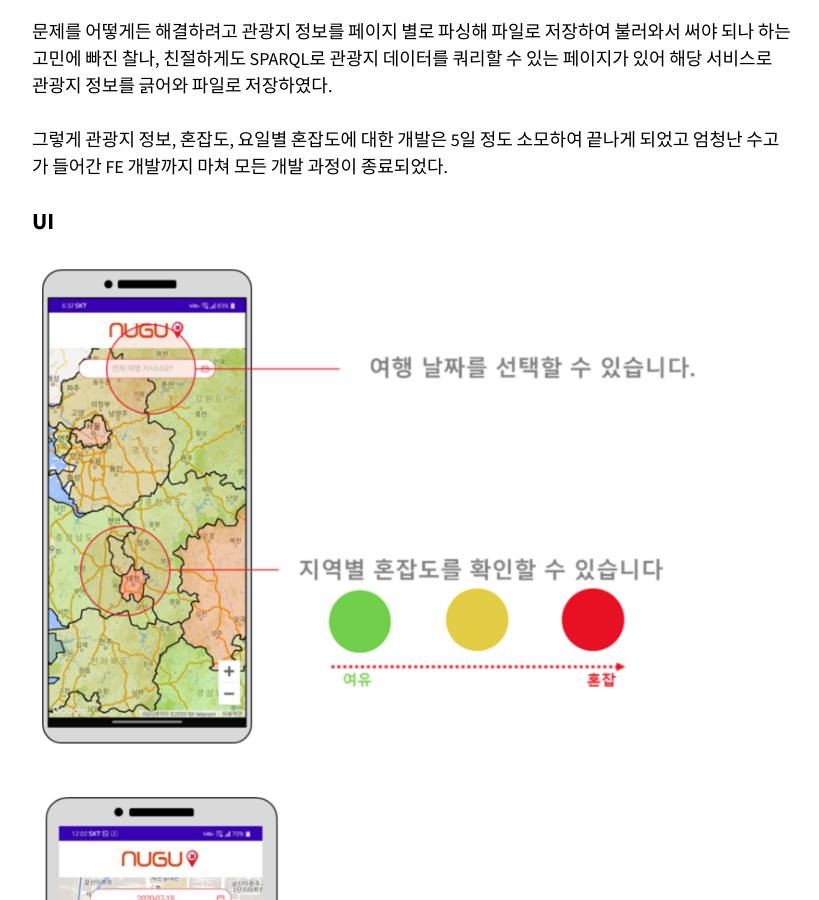
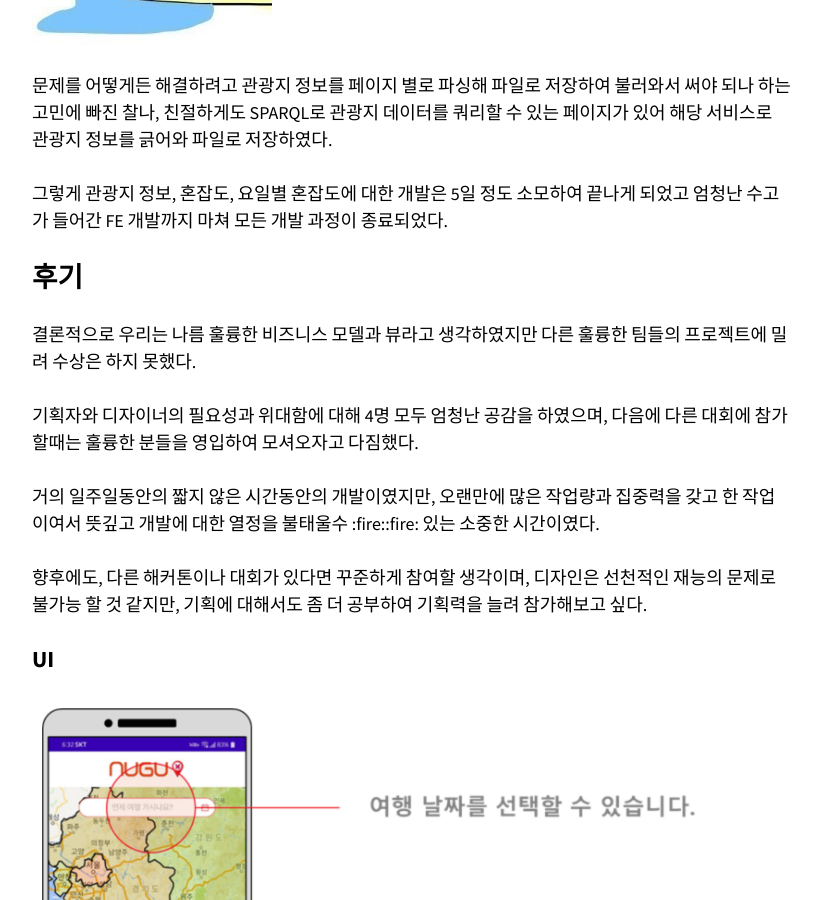
Before and after one commit to dream365/dream365.github.io, a Jekyll site: the page built from _posts/2020-10-30-angel-hack-seoul.md, in a window 1280 px wide and 900 px high, scrolled down 3467 px. Shown: the whole window, without its empty margins (343-1162 px from the left). Built offline with Jekyll 4.4.1, drawn with Linux system fonts in a browser that asks for light colours; nearby versions of some CDN libraries; comment, search, counter and statistics services are not loaded.

Commit message:
Update 2020-10-30-angel-hack-seoul.md

```diff
--- a/_posts/2020-10-30-angel-hack-seoul.md
+++ b/_posts/2020-10-30-angel-hack-seoul.md
@@ -13,6 +13,8 @@ last_modified_at: 2020-10-30T18:46:00-00:00
 > 2020.07.13 ~ 2020.07.19일 일주일동안 진행되었던 AngelHack Seoul의 과정 및 후기에 대한 포스팅입니다.
 
 [![angelhack](/images/Angelhack.png)](https://angelhackseoul.kr/)
+
+[![Github Repo](https://img.shields.io/badge/Github_Repo-blue?logo=github&style=for-the-badge&link=https://github.com/Nugux)](https://github.com/Nugux)
 
 {% include toc %}
 
@@ -77,6 +79,16 @@ Ideation 미팅 속에서 여러가지 소상 공인들을 위한 솔류션에
 
 그렇게 관광지 정보, 혼잡도, 요일별 혼잡도에 대한 개발은 5일 정도 소모하여 끝나게 되었고 엄청난 수고가 들어간 FE 개발까지 마쳐 모든 개발 과정이 종료되었다.
 
+## 후기
+
+결론적으로 우리는 나름 훌륭한 비즈니스 모델과 뷰라고 생각하였지만 다른 훌륭한 팀들의 프로젝트에 밀려 수상은 하지 못했다.
+
+기획자와 디자이너의 필요성과 위대함에 대해 4명 모두 엄청난 공감을 하였으며, 다음에 다른 대회에 참가할때는 훌륭한 분들을 영입하여 모셔오자고 다짐했다.
+
+거의 일주일동안의 짧지 않은 시간동안의 개발이였지만, 오랜만에 많은 작업량과 집중력을 갖고 한 작업이여서 뜻깊고 개발에 대한 열정을 불태울수 :fire::fire: 있는 소중한 시간이였다.
+
+향후에도, 다른 해커톤이나 대회가 있다면 꾸준하게 참여할 생각이며, 디자인은 선천적인 재능의 문제로 불가능 할 것 같지만, 기획에 대해서도 좀 더 공부하여 기획력을 늘려 참가해보고 싶다.
+
 ### UI
 
 ![Angelhack 01](/images/Angelhack_01.png)
```
Also changed, not shown: other parts of _posts/2020-10-30-angel-hack-seoul.md (+0 -2 lines).
